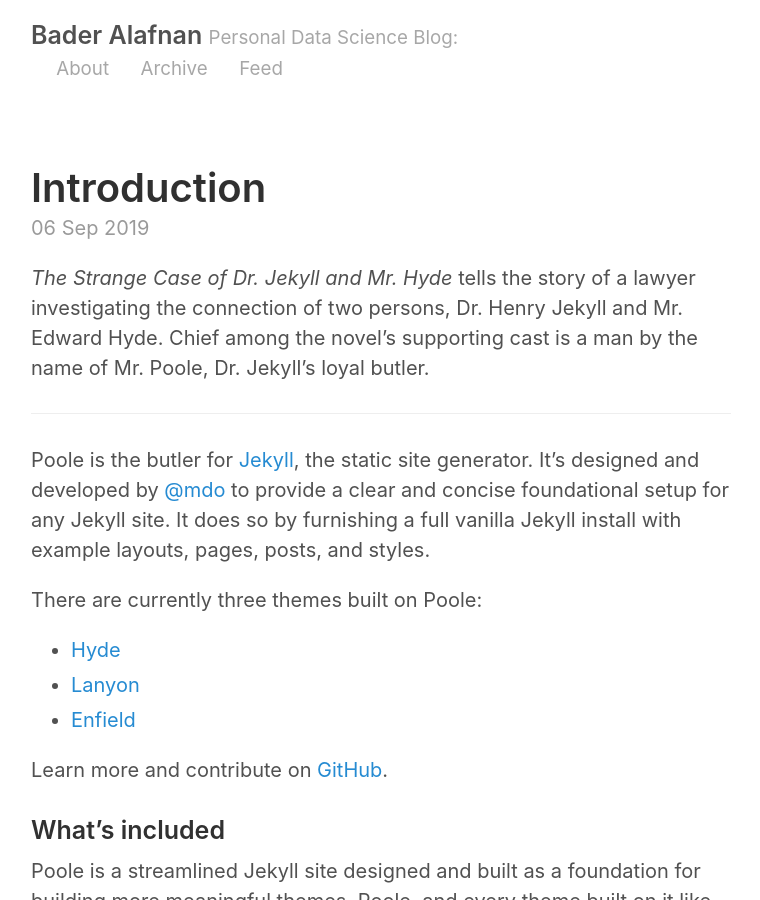
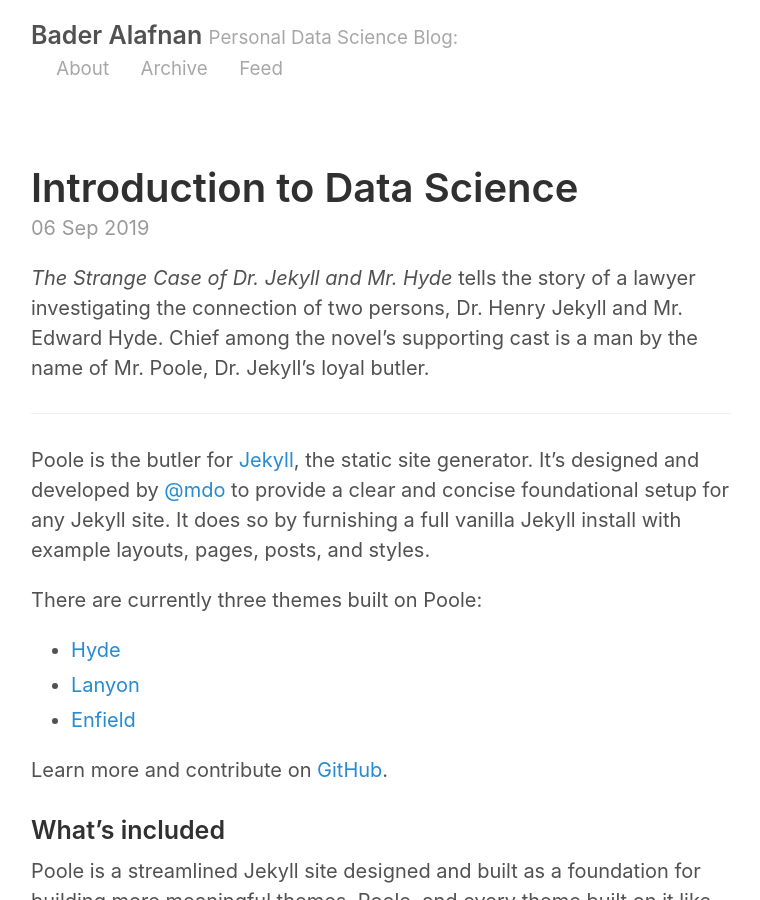
Before and after one commit to alafnan/alafnan.github.io, a Jekyll site: the page built from _posts/2019-09-06-introduction.md, in a window 1280 px wide and 900 px high. Shown: the whole window, without its empty margins (259-1019 px from the left). Built offline with Jekyll 4.4.1, drawn with Linux system fonts in a browser that asks for light colours.

Commit message:
Update 2019-09-06-introduction.md

```diff
--- a/_posts/2019-09-06-introduction.md
+++ b/_posts/2019-09-06-introduction.md
@@ -1,6 +1,6 @@
 ---
 layout: post
-title: Introduction
+title: Introduction to Data Science
 ---
 
 *The Strange Case of Dr. Jekyll and Mr. Hyde* tells the story of a lawyer investigating the connection of two persons, Dr. Henry Jekyll and Mr. Edward Hyde. Chief among the novel's supporting cast is a man by the name of Mr. Poole, Dr. Jekyll's loyal butler.
```
